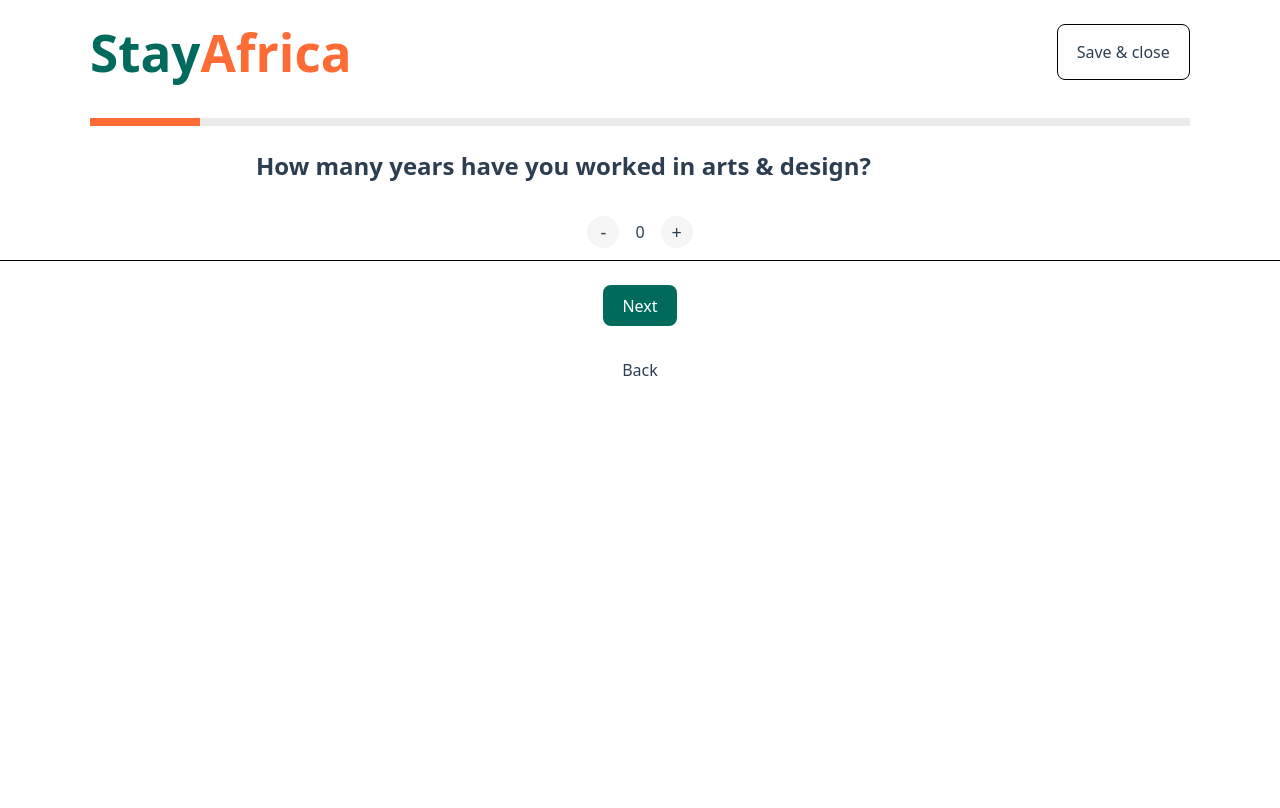
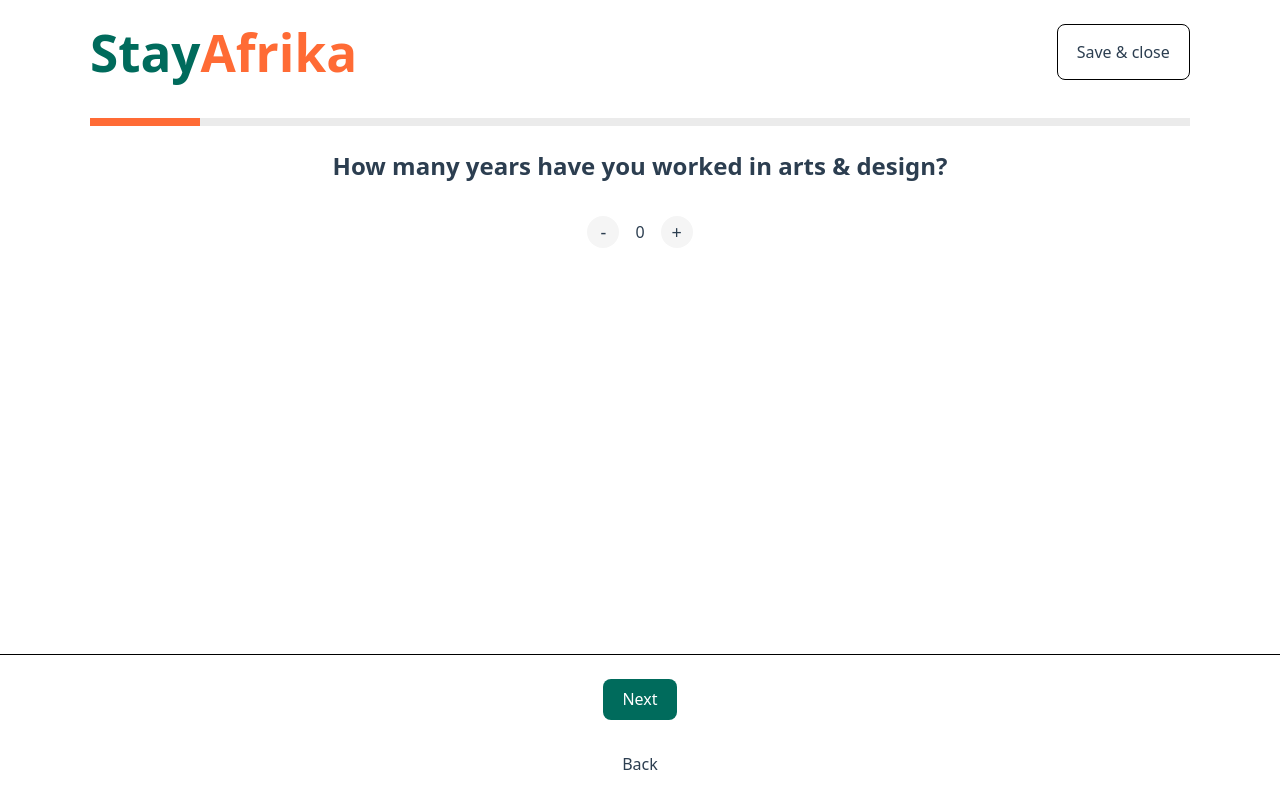
Before and after one commit to nursh/StayAfrika-Demo, a React (Vite) app: page / in a window 1280 px wide. Shown: the top 808 px of the page. Built offline with nearby package versions, Linux system fonts and the light colour scheme.

Commit message:
Fix sticky footer issue

```diff
--- a/src/App.css
+++ b/src/App.css
@@ -2,6 +2,13 @@
   max-width: 1280px;
   margin: 0 auto;
   min-height: 100vh;
+  display: flex;
+  flex-flow: column;
+}
+
+main {
+  flex: 1;
+  padding-inline: 2rem;
 }
 
 .container {
@@ -23,6 +30,7 @@ header {
 .heading {
   font-size: 1.5rem;
   font-weight: 700;
+  text-align: center;
 }
 
 footer {
--- a/src/App.tsx
+++ b/src/App.tsx
@@ -6,11 +6,12 @@ import Moment2 from "./pages/Moment2";
 function App() {
   return (
     <>
+      <main>
         <div className="header-container">
           <header>
             <h1>
               <span className="green">Stay</span>
-            <span className="orange">Africa</span>
+              <span className="orange">Afrika</span>
             </h1>
             <Button text="Save & close" />
           </header>
@@ -24,6 +25,7 @@ function App() {
           {/* <Moment /> */}
           <Moment2 />
         </div>
+      </main>
 
       <footer>
         <Button text="Next" primary />
```
Lines whose indentation alone changed are shown as unchanged.
